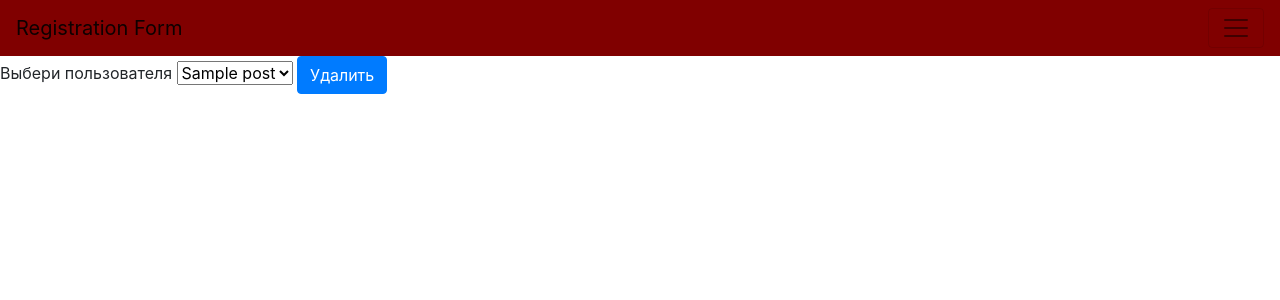
After one commit to Doreti/mfsp, a Flask app: template server/app/server/templates/admin_user.html in a window 1280 px wide. The commit adds this page. Shown: the top 300 px of the page. Run offline with Flask 2, Linux system fonts and the light colour scheme; the template is opened without the code that fills it: most values are stand-ins (such as "Sample title", 1, 10 or a date in 2020); some libraries are stand-ins or nearby versions.

Commit message:
add delete users

```diff
--- a/server/app/server/app.py
+++ b/server/app/server/app.py
@@ -26,6 +26,12 @@ db = client.get_database('total_records')
 #get the particular collection that contains the data
 records = db.register
 #########################################################
+def get_user_from_bd():
+    users_spis = []
+
+    users = records.find({})
+
+    return users
 def timedelta():
     start = datetime.datetime.today()
     print("Hi, you are customer ",num)
@@ -225,9 +231,21 @@ def admin_console():
                     #level = 'easy_question'
                     #status = 'Данные введены не полностью'
                     return render_template('admin.html', status=status)
-        return render_template('admin.html', status=status)
+        return render_template('admin.html')
     else:
         return redirect(url_for("login"))
+@app.route("/admin_user", methods=["POST", "GET"])
+def admin_user():
+    users = get_user_from_bd()
+    if request.method == "POST":
+        try:
+            user = request.form.get("user")
+            records.remove({"name":str(user)})
+            status = 'dsikj'
+            return render_template('admin_user.html', users=users, user=user)
+        except KeyError:
+            status = 'не вышло'
+    return render_template('admin_user.html', users=users, user=user)
 
 @app.route("/hardlvl", methods=["POST", "GET"])
 def lvl_page():
@@ -251,12 +269,7 @@ def test_page():
     if COUNT == 0:
         return redirect(url_for('post_result'))
     else:
-        t1 = threading.Thread(target = timedelta)
-        t1.start()
-        while t1.isAlive():
-
-            return render_template('test.html', question=my_result[0], answer0=my_result[1], answer1=my_result[2], answer2=my_result[3], answer3=RESULT)
-        return redirect(url_for('test_page1'))
+        return render_template('test.html', question=my_result[0], answer0=my_result[1], answer1=my_result[2], answer2=my_result[3], answer3=RESULT)
 
 
 
--- a/server/app/server/templates/admin.html
+++ b/server/app/server/templates/admin.html
@@ -1,6 +1,6 @@
 {% extends "base.html" %}
 {% block content %}
-
+	<button type="submit" onclick="window.location.href='admin_user'" class="btn btn-primary">admin user</button>
 	<form action="" method="post">
 		<div class="form-group">
 	        <label for="answer">Выбери уровень</label>
--- /dev/null
+++ b/server/app/server/templates/admin_user.html
@@ -0,0 +1,19 @@
+{% extends "base.html" %}
+{% block content %}
+
+	<form method="post">
+		<div class="form-group">
+	        <label for="answer">Выбери пользователя</label>
+	        <select name="user">
+	        	{% for post in users %}
+	   			<option selected value={{post['name']}}>{{post['name']}}</option>
+	   			{% endfor %}
+
+
+	        </select>
+	        <button type="submit" class="btn btn-primary">Удалить</button>
+	</form>
+
+
+
+{% endblock %}
```
